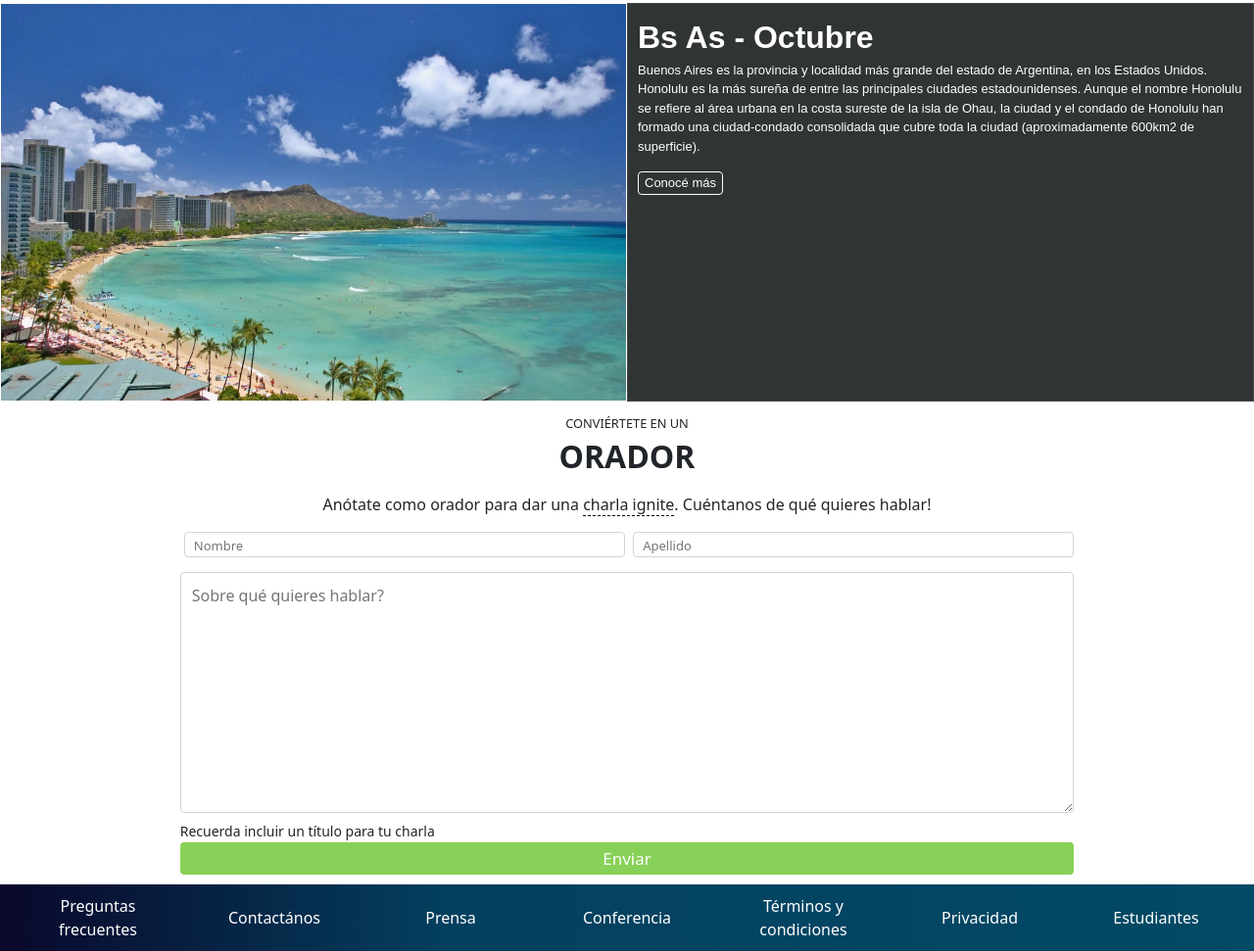
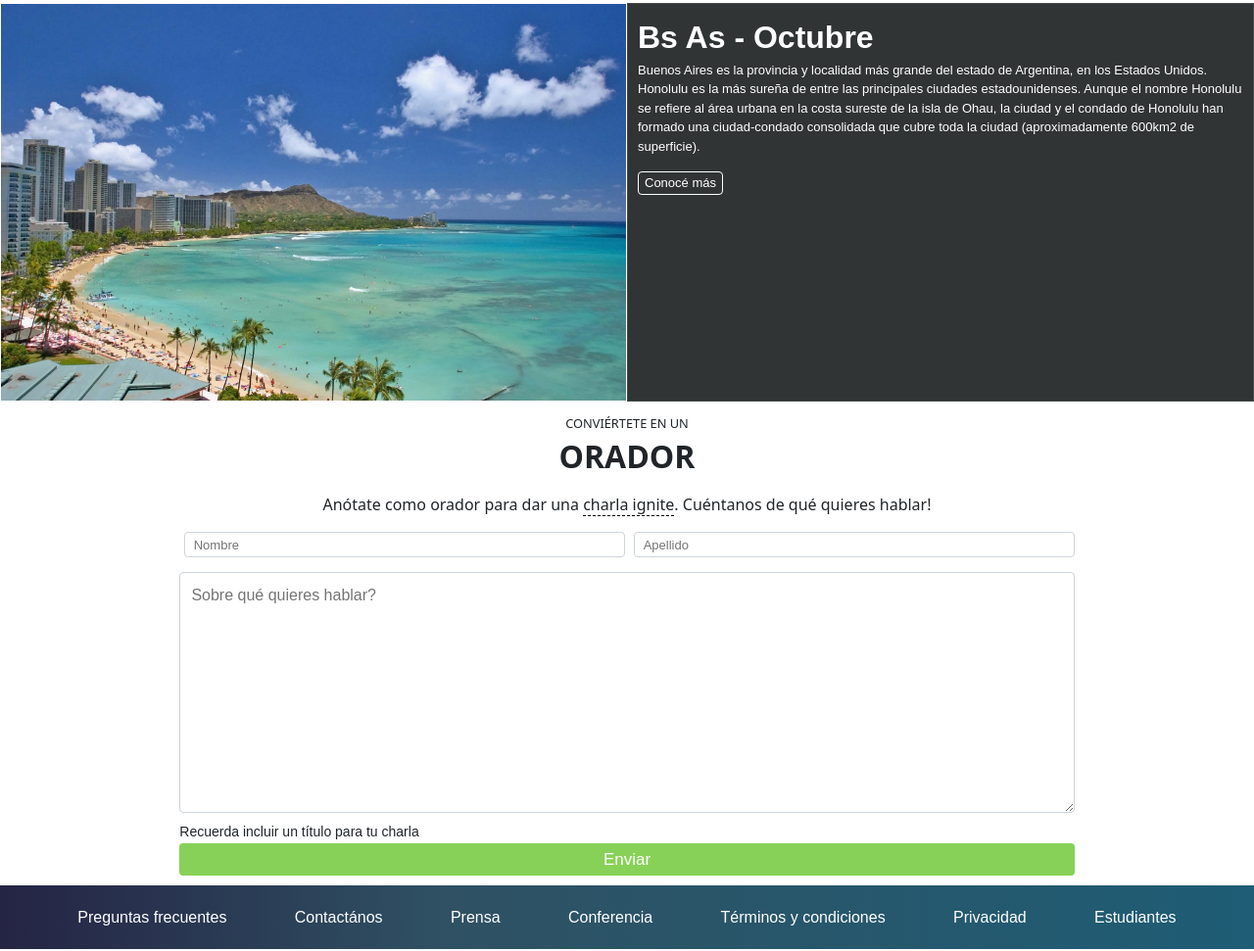
Before and after one commit to CeciSamar/Integrador, a plain HTML site: page index.html in a window 1280 px wide. Shown: the part 1391-2362 px from the top of the page at 98% size. Drawn offline with nearby package versions, Linux system fonts and the light colour scheme.

Commit message:
TPintegrador-CeciliaSamar-23546

```diff
--- a/CSS/Styles.css
+++ b/CSS/Styles.css
@@ -4,6 +4,8 @@
 .menu {
     padding-right: 5rem;
 }
+
+/*-----BANNER------ */
 
 .Banner {
     box-sizing: border-box;
@@ -63,6 +65,8 @@
     color: rgb(8, 8, 8);
     background-color:  #53ca83;
 }
+
+/*-----CARDS------ */
 
 .card-body {
 padding: 6rem;
@@ -171,6 +175,7 @@ padding: 6rem;
             border-radius: 3px;
             padding: 0px 3px 0px 3px;
 }
+/*-----HONOLULU------ */
 
 .Hono {
         display: flex;
@@ -213,6 +218,8 @@ padding: 6rem;
     color: black;
     background-color: white;
 }
+
+/*-----FORM------ */
 
 .TittleForm {
     display: flex;
@@ -266,9 +273,7 @@ input{
 
 .container-Form{
     font-family:Arial, Helvetica, sans-serif
-    font-size: 18px;
-    padding-top: 0px;
-    margin-bottom: 0;
+
      }
 
 .form-Nombre{
@@ -310,28 +315,35 @@ textarea{
     border-radius: 4px
 }
 
+/*-----FOOTER------ */
+
 footer {
-    background: linear-gradient(90deg, rgba(2, 0, 36, 0.9682247899159664) 0%, rgb(3, 64, 95) 36%, rgb(2, 74, 102) 100%);
-
+    background: linear-gradient(90deg, rgba(30, 29, 63, 0.968) 0%, rgb(47, 81, 99) 36%, rgb(30, 93, 117) 100%);
 }
 
 footer>ul {
     display: flex;
-    list-style-type: none;
     justify-content: space-around;
     padding: 10px;
     align-items: center;
     margin-bottom: 0;
+    flex-wrap: wrap;
+    justify-content: space-evenly;
+    align-items: center;
+    width: 100vw;
+    list-style-type: none;
 }
 
 footer>ul>li {
     width: 10%;
     text-align: center;
+    padding: 10px 0px;
+    width: auto;
 }
 
 footer>ul>li>a {
     text-decoration: none;
     color: white;
-    font-family: Arial, Helvetica, sans-serif
-    font-size: 15px;
+    font-family: Arial, Helvetica, sans-serif;
+    list-style-type: none;
 }
```
